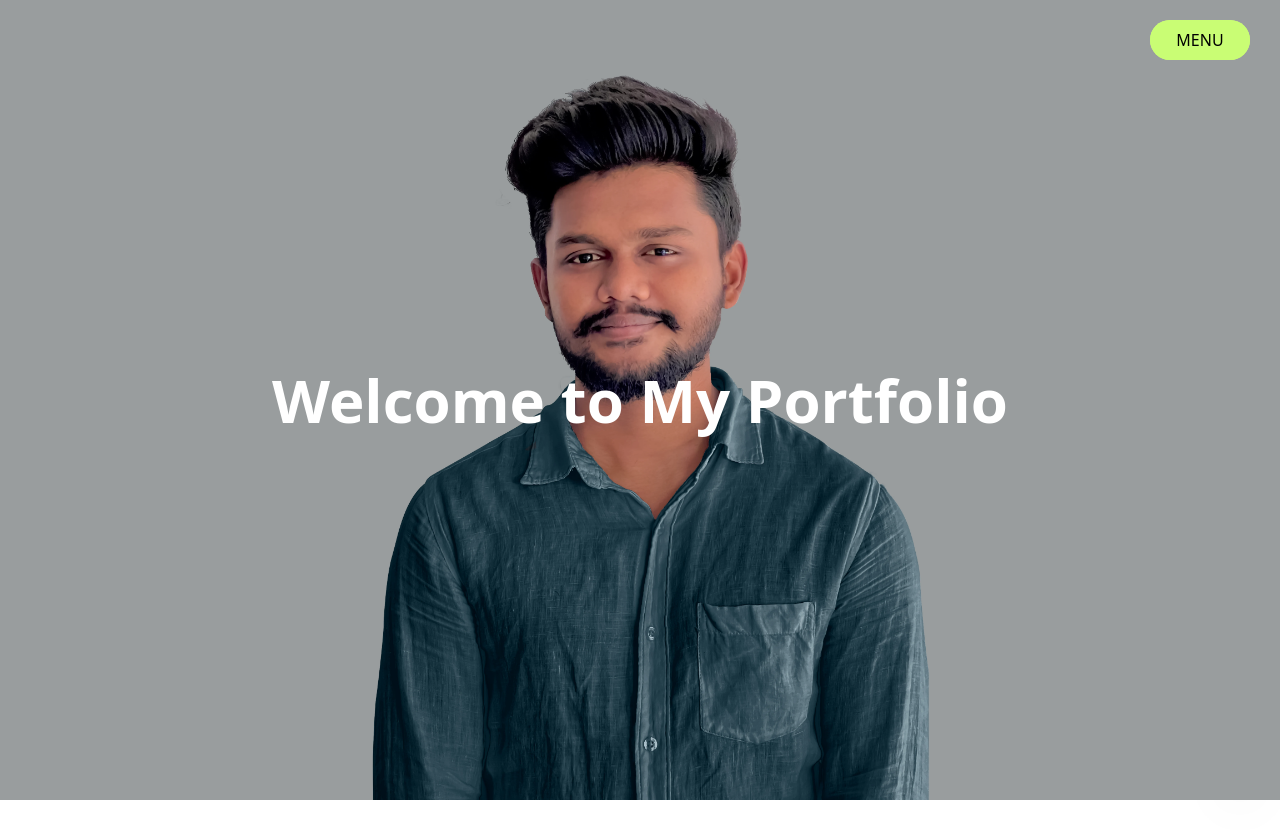
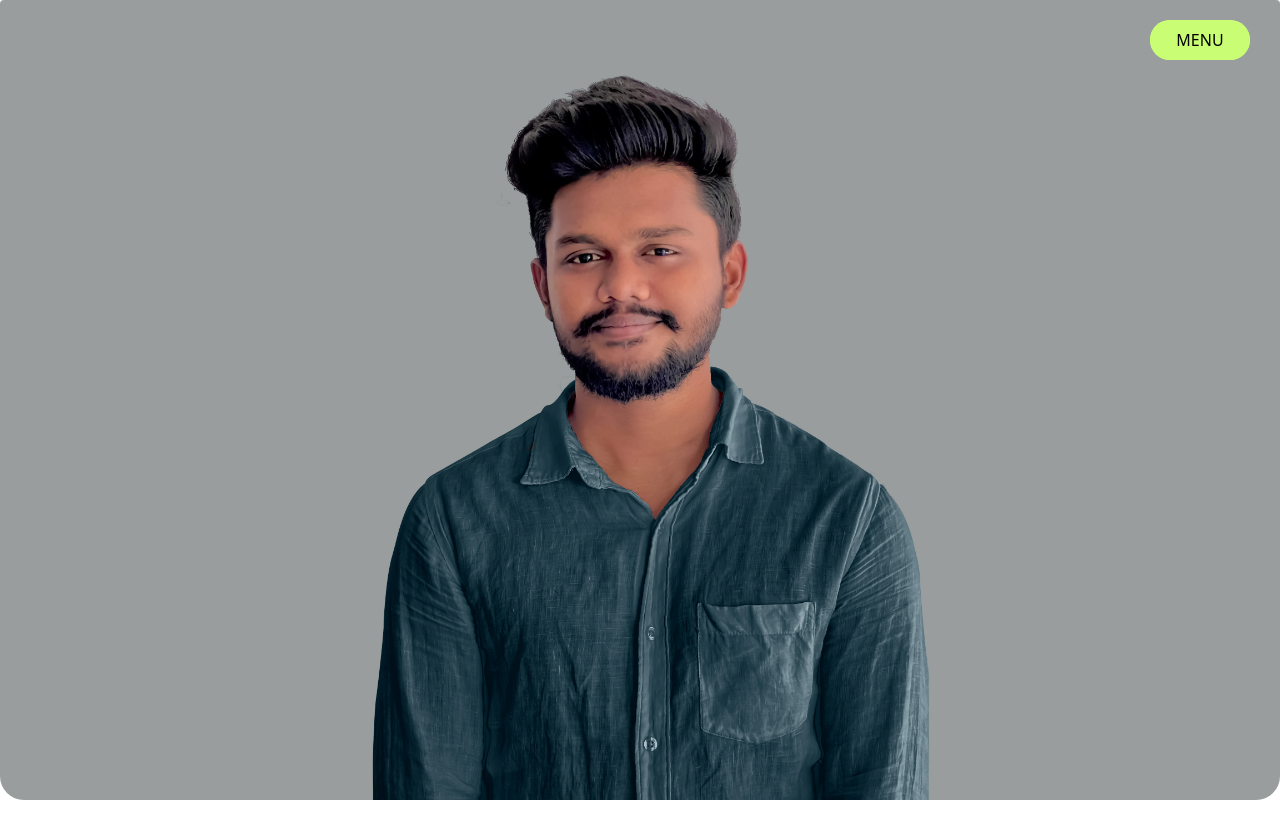
Before and after one commit to Lahiru-911/Lahiru-portfolio, a Next.js app: page /contact in a window 1280 px wide. Shown: the top 838 px of the page. Built offline with nearby package versions, Linux system fonts and the light colour scheme.

Commit message:
Update page.jsx

```diff
--- a/app/contact/page.jsx
+++ b/app/contact/page.jsx
@@ -1,26 +1,23 @@
 import Image from "next/image";
 
 const Contact = () => (
-  <div className="relative w-full min-h-screen flex items-center justify-center">
+  <>
+    <div className="relative w-full min-h-screen flex items-center justify-center rounded rounded-b-3xl">
       {/* Background Image */}
-    <div className="absolute inset-0 overflow-hidden">
+      <div className="absolute inset-0 ">
         <Image
           src="/me14.webp"
           alt="Background"
           fill
-        className="absolute inset-0 object-cover"
+          className="absolute inset-0 object-cover rounded rounded-b-3xl"
           priority
           quality={100}
         />
       </div>
+    </div>
 
-    {/* Content Container */}
-    <div className="relative z-10 px-6 text-center">
-      <h1 className="text-4xl sm:text-5xl lg:text-6xl font-bold text-white">
-        Welcome to My Portfolio
-      </h1>
-    </div>
-  </div>
+    <div className="bg-white w-full h-screen"></div>
+  </>
 );
 
 export default Contact;
```
Lines whose indentation alone changed are shown as unchanged.
